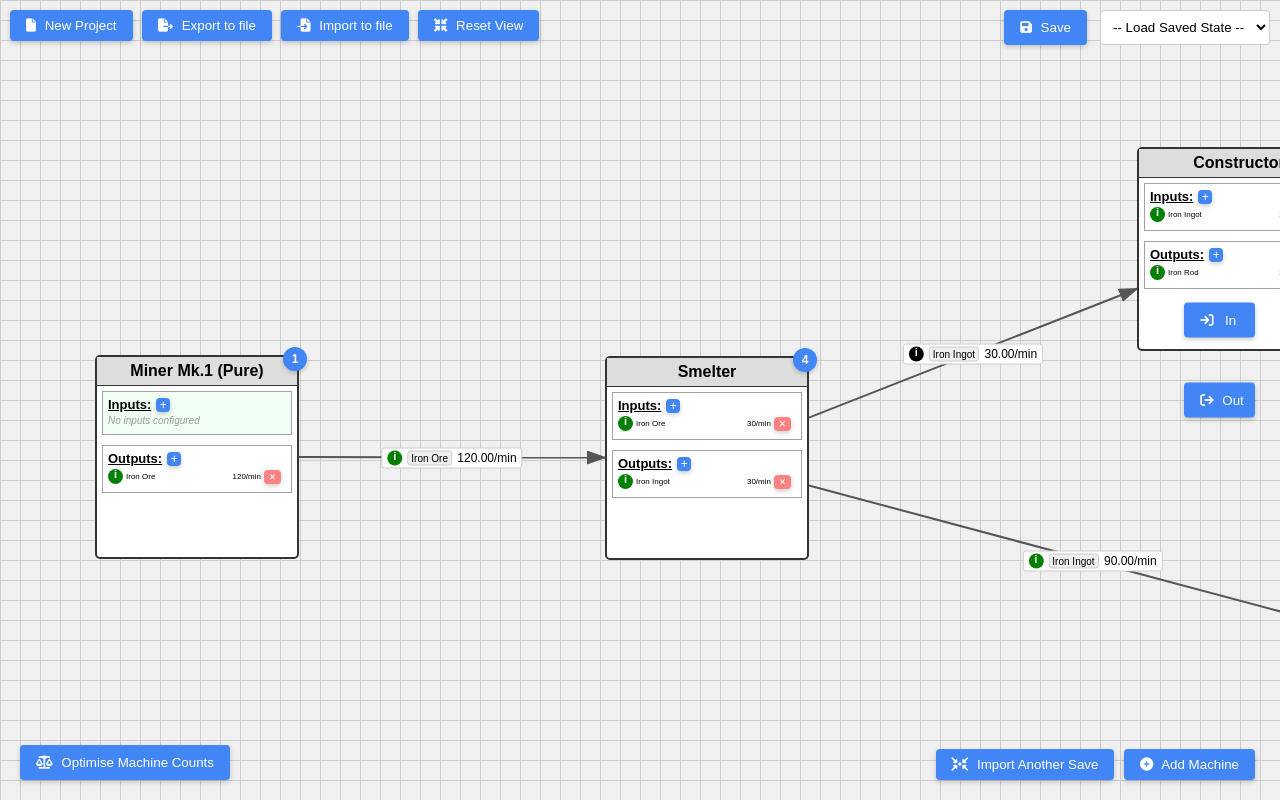
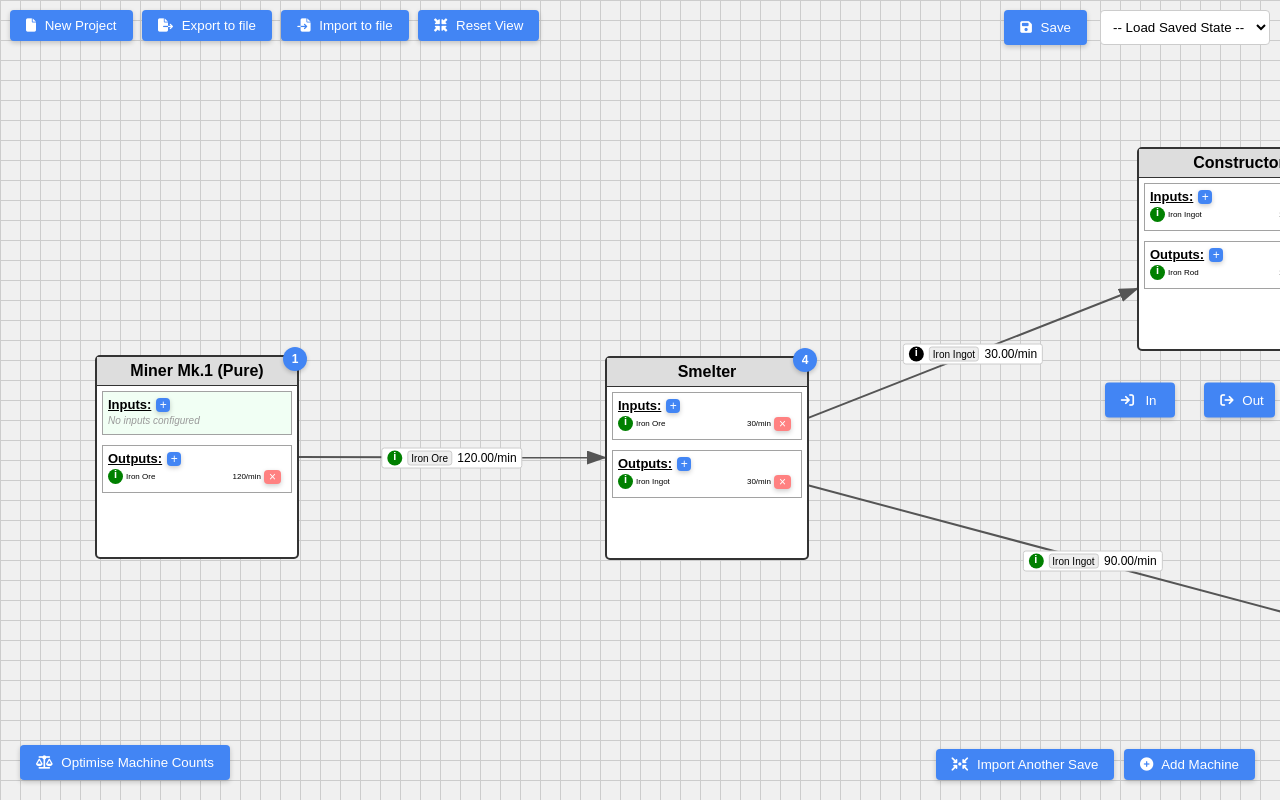
Before and after one commit to TheoGibbons/crafting-calc, a PHP site: page / in a window 1280 px wide. Run offline with PHP 8.4, Linux system fonts and the light colour scheme.

Commit message:
Refactor factory input/output layout so buttons are vertically centered.

```diff
--- a/css/styles.css
+++ b/css/styles.css
@@ -19,6 +19,33 @@ body {
 #canvas {
     position: absolute;
     transform-origin: 0 0;
+}
+
+/* Centered factory IO wrapper */
+.factory-io-wrapper {
+    position: absolute;
+    top: 50%;
+    right: 0;
+    transform: translateY(-50%);
+    display: flex;
+    flex-direction: row;
+    gap: 24px;
+    z-index: 110; /* above panels and buttons that are at 100 */
+    align-items: center;
+}
+
+.factory-io-column {
+    display: flex;
+    flex-direction: column;
+    align-items: stretch;
+    gap: 8px;
+}
+
+/* In small viewports, stack input over output */
+@media (max-width: 768px) {
+    .factory-io-wrapper {
+        flex-direction: column;
+    }
 }
 
 .machine {
@@ -443,10 +470,11 @@ button i {
 
 /* Middle-right toggle button */
 .middle-right-btn {
-    position: absolute;
-    top: 50%;
-    right: 20px;
-    transform: translateY(-50%);
+    /* no longer absolutely positioned on the right edge when inside wrapper */
+    position: relative;
+    top: auto;
+    right: auto;
+    transform: none;
     z-index: 100;
     box-shadow: 0 2px 5px rgba(0, 0, 0, 0.2);
     padding: 10px 16px;
@@ -549,7 +577,7 @@ button i {
 
 /* Factory Input toggle button - slightly above output toggle */
 .middle-right-input-btn {
-    top: 40%;
+    top: auto;
 }
 
 .factory-input-output-text {
--- a/index.html
+++ b/index.html
@@ -38,16 +38,32 @@
         </select>
     </div>
 
-    <div class="bottom-right">
-        <!-- Add Machine button moved to bottom right -->
-        <button id="import-save-btn"><i class="fa-solid fa-arrows-to-circle"></i> Import Another Save</button>
+    <!-- Optimize Machine Count button at bottom left -->
+    <button id="optimize-machines-btn" class="bottom-left-btn"><i class="fas fa-balance-scale"></i> Optimise Machine Counts</button>
 
-        <!-- Add Machine button moved to bottom right -->
-        <button id="add-machine-btn"><i class="fas fa-plus-circle"></i> Add Machine</button>
+    <!-- Factory IO Wrapper: vertically centered, input on the left, output on the right -->
+    <div class="factory-io-wrapper">
+        <!-- Input Column -->
+        <div class="factory-io-column factory-io-column-input">
+            <!-- Factory Input Toggle Button -->
+            <button id="toggle-factory-input-btn" class="middle-right-btn middle-right-input-btn"><i class="fas fa-arrow-right-to-bracket"></i> <span class="factory-input-output-text">In</span></button>
+
+            <!-- Factory Input Panel -->
+            <div id="factory-input-panel" class="factory-input-panel hidden">
+                <div class="factory-input-header">
+                    <h3>Factory Inputs</h3>
+                    <button id="close-factory-input-btn"><i class="fas fa-times"></i></button>
+                </div>
+                <div id="factory-input-content" class="factory-input-content">
+                    <!-- Input items will be dynamically populated here -->
+                </div>
+            </div>
         </div>
 
-    <!-- Optimize Machine Count button at bottom left -->
-    <button id="optimize-machines-btn" class="bottom-left-btn"><i class="fas fa-balance-scale"></i> Optimise Machine Counts</button>
+        <!-- Output Column -->
+        <div class="factory-io-column factory-io-column-output">
+            <!-- Factory Output Toggle Button -->
+            <button id="toggle-factory-output-btn" class="middle-right-btn"><i class="fas fa-arrow-right-from-bracket"></i> <span class="factory-input-output-text">Out</span></button>
 
             <!-- Factory Output Panel -->
             <div id="factory-output-panel" class="factory-output-panel hidden">
@@ -59,23 +75,16 @@
                     <!-- Output items will be dynamically populated here -->
                 </div>
             </div>
-
-    <!-- Factory Input Panel -->
-    <div id="factory-input-panel" class="factory-input-panel hidden">
-        <div class="factory-input-header">
-            <h3>Factory Inputs</h3>
-            <button id="close-factory-input-btn"><i class="fas fa-times"></i></button>
-        </div>
-        <div id="factory-input-content" class="factory-input-content">
-            <!-- Input items will be dynamically populated here -->
         </div>
     </div>
 
-    <!-- Factory Output Toggle Button -->
-    <button id="toggle-factory-output-btn" class="middle-right-btn"><i class="fas fa-arrow-right-from-bracket"></i> <span class="factory-input-output-text">Out</span></button>
+    <div class="bottom-right">
+        <!-- Add Machine button moved to bottom right -->
+        <button id="import-save-btn"><i class="fa-solid fa-arrows-to-circle"></i> Import Another Save</button>
 
-    <!-- Factory Input Toggle Button -->
-    <button id="toggle-factory-input-btn" class="middle-right-btn middle-right-input-btn"><i class="fas fa-arrow-right-to-bracket"></i> <span class="factory-input-output-text">In</span></button>
+        <!-- Add Machine button moved to bottom right -->
+        <button id="add-machine-btn"><i class="fas fa-plus-circle"></i> Add Machine</button>
+    </div>
 
     <!-- JavaScript files -->
     <script src="js/app.js"></script>
```
Also changed, not shown: other parts of css/styles.css (+12 -12 lines). Lines whose indentation alone changed are shown as unchanged.
